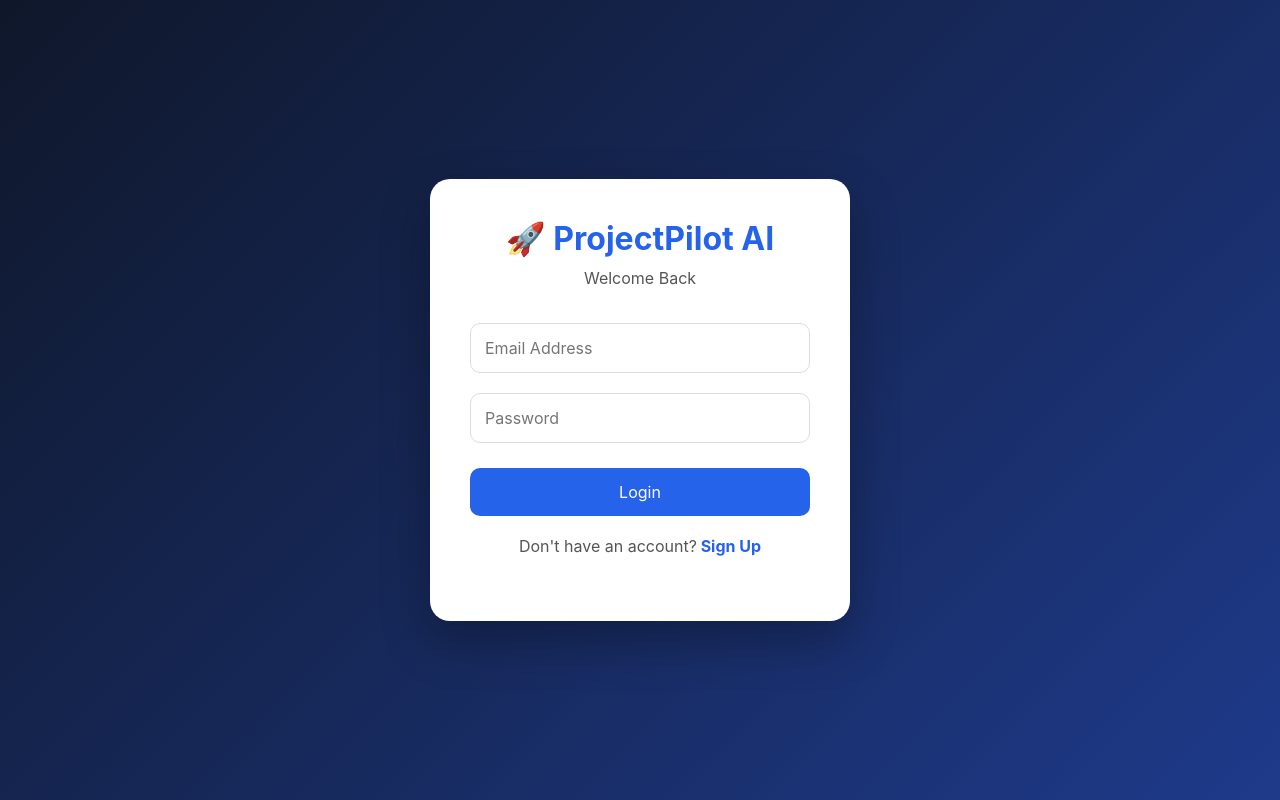
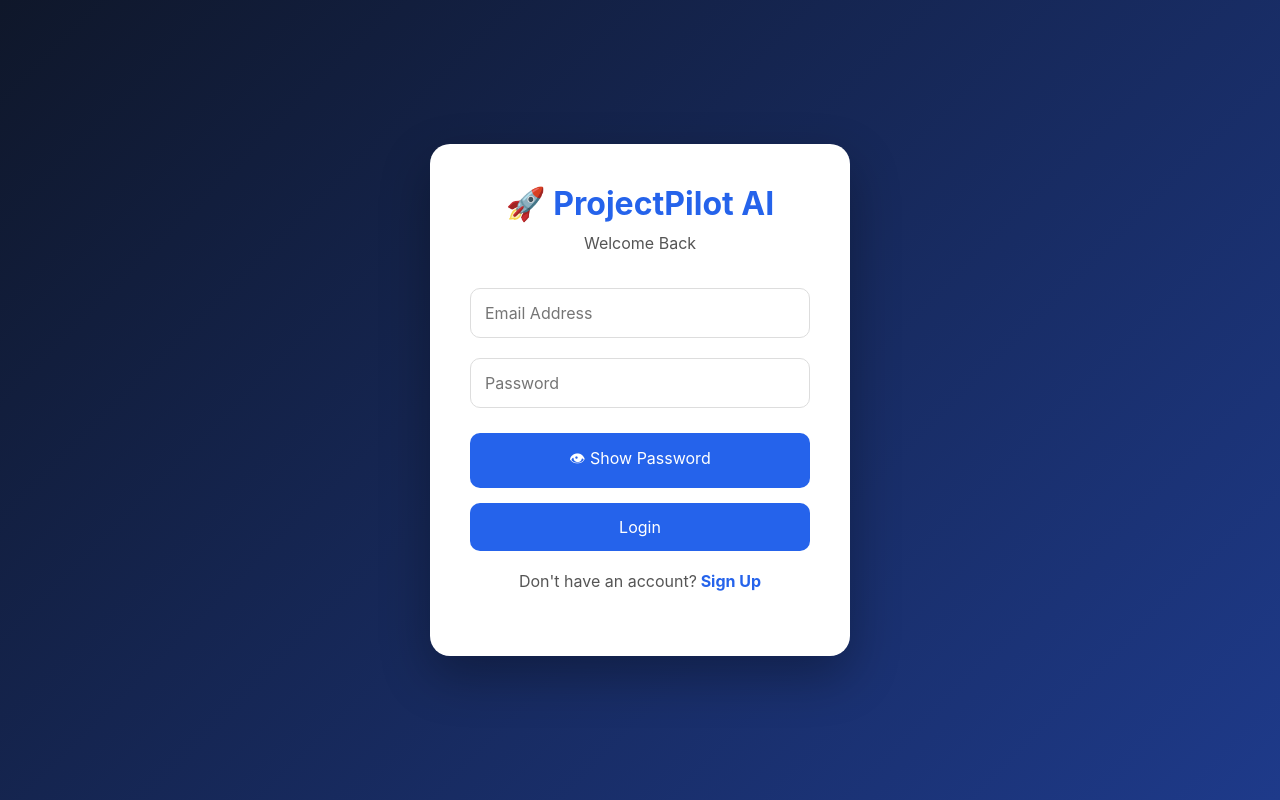
Before and after one commit to santoshml-lab/ProjectPilotAI-React, a React (Vite) app: page / in a window 1280 px wide. Built offline with nearby package versions, Linux system fonts and the light colour scheme.

Commit message:
Update Login.jsx

```diff
--- a/src/pages/Login.jsx
+++ b/src/pages/Login.jsx
@@ -9,6 +9,7 @@
 
   const [email, setEmail] = useState("");
   const [password, setPassword] = useState("");
+  const [showPassword, setShowPassword] = useState(false);
 
   async function handleLogin(e) {
 
@@ -48,11 +49,26 @@
           />
 
           <input
-            type="password"
-            placeholder="Password"
-            value={password}
-            onChange={(e)=>setPassword(e.target.value)}
-          />
+          type={showPassword ? "text" : "password"}
+           placeholder="Password"
+           value={password}
+          onChange={(e) => setPassword(e.target.value)}
+
+            />
+          <div className="show-password">
+
+        <button
+        type="button"
+       onClick={() => setShowPassword(!showPassword)}
+      >
+    {showPassword ? "🙈 Hide Password" : "👁 Show Password"}
+  </button>
+
+</div>
+
+
+
+
 
           <button type="submit">
             Login
```
